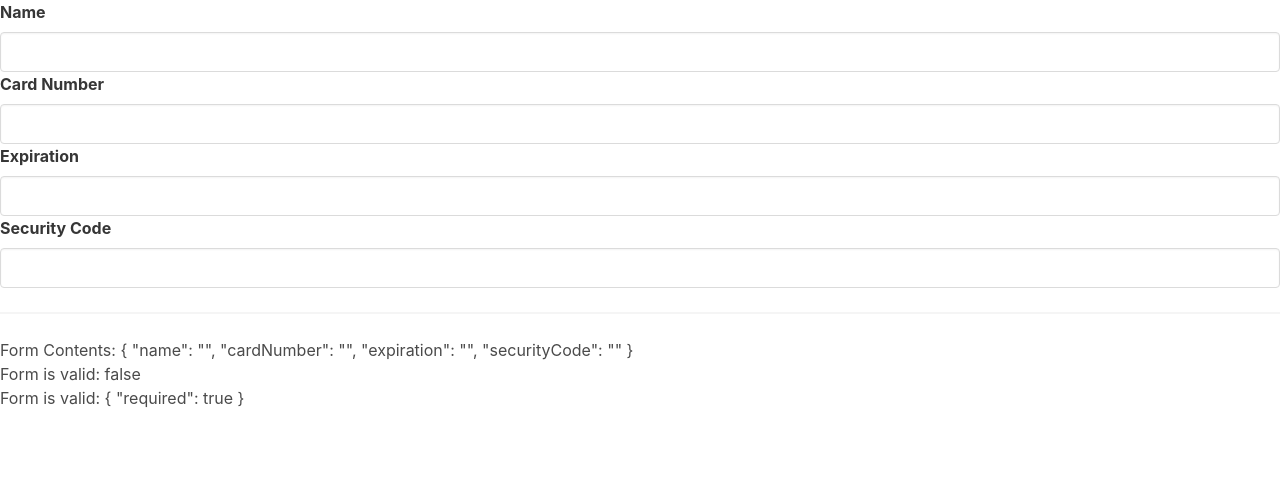
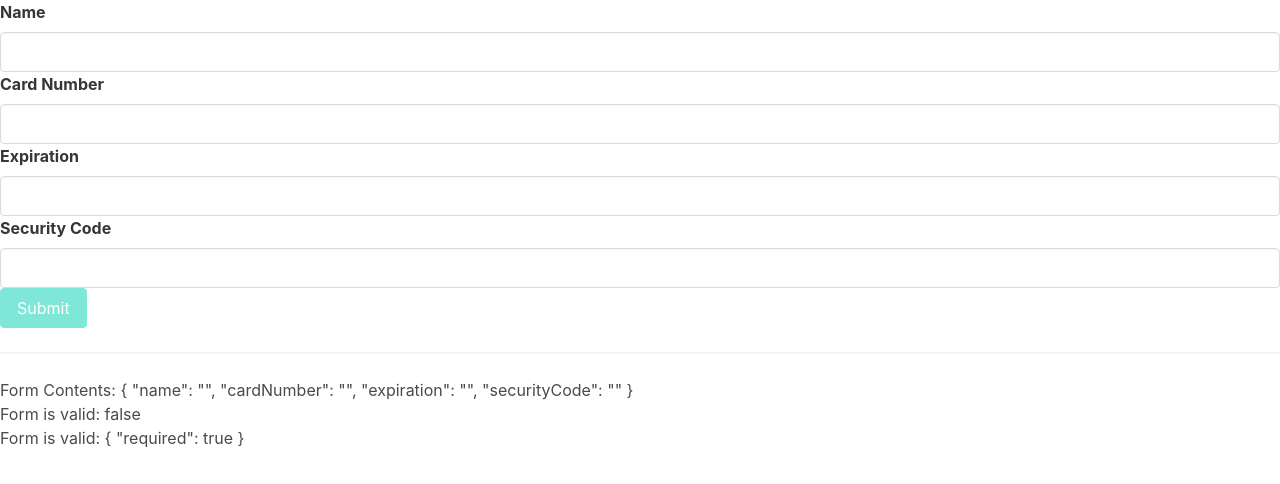
Before and after one commit to Jardel88/creditcard-with-angular-and-bulma, an Angular app: page / in a window 1280 px wide. Shown: the top 484 px of the page. Built offline with nearby package versions, Linux system fonts and the light colour scheme.

Commit message:
Handling form submission and additional validations

```diff
--- a/src/app/card-form/card-form.component.html
+++ b/src/app/card-form/card-form.component.html
@@ -1,8 +1,9 @@
-<form [formGroup]="cardForm">
+<form [formGroup]="cardForm" (ngSubmit)="onSubmit()">
   <app-input label="Name" [control]="$any(cardForm).controls['name']"></app-input>
   <app-input label="Card Number" [control]="$any(cardForm).controls['cardNumber']"></app-input>
   <app-input label="Expiration" [control]="$any(cardForm).controls['expiration']"></app-input>
   <app-input label="Security Code" [control]="$any(cardForm).controls['securityCode']"></app-input>
+  <button class="button is-primary" [disabled]="cardForm.invalid" type="submit">Submit</button>
 </form>
 <hr>
 
--- a/src/app/card-form/card-form.component.ts
+++ b/src/app/card-form/card-form.component.ts
@@ -14,13 +14,28 @@
       Validators.minLength(3),
       Validators.maxLength(20),
     ]),
-    cardNumber: new FormControl(''),
-    expiration: new FormControl(''),
-    securityCode: new FormControl('')
+    cardNumber: new FormControl('', [
+      Validators.required,
+      Validators.minLength(16),
+      Validators.maxLength(16)
+    ]),
+    expiration: new FormControl('', [
+      Validators.required,
+      Validators.pattern(/^(0[1-9]|1[0-2])\/\d{2}$/)
+    ]),
+    securityCode: new FormControl('', [
+      Validators.required,
+      Validators.minLength(3),
+      Validators.maxLength(3)
+    ])
   })
 
   constructor() {
     console.log(this.cardForm.get('name'))
   }
 
+  onSubmit(){
+    console.log('Form was submited');
+  }
+
 }
--- a/src/app/input/input.component.html
+++ b/src/app/input/input.component.html
@@ -21,5 +21,8 @@
       {{control?.errors?.['maxlength'].requiredLength | json}}
       characters
     </div>
+    <div class="help is-danger" *ngIf="control.errors.pattern">
+      Invalid format
+    </div>
   </ng-container>
 </div>
```
